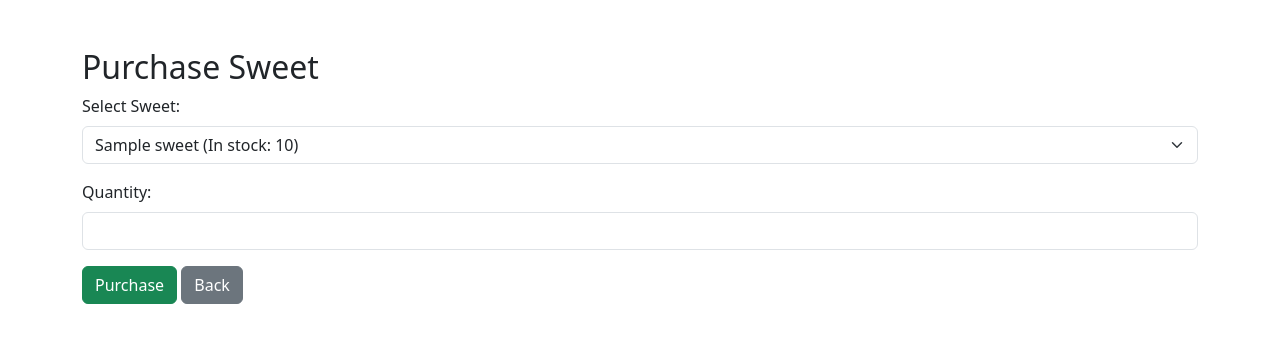
After one commit to DaxMistry27/Incubyte_Task, a Django app: page /purchase/ in a window 1280 px wide. The commit adds this page. Shown: the top 343 px of the page. Run offline with Django 5.2, Linux system fonts and the light colour scheme; tables that the repository leaves empty hold one stand-in row (values such as "Sample post").

Commit message:
Add Purchase Sweet operation with TDD, view, and error handling

```diff
--- a/shop/templates/shop/add_sweet.html
+++ b/shop/templates/shop/add_sweet.html
@@ -7,6 +7,8 @@
 <body>
 <div class="container mt-5">
     <h2>Add New Sweet</h2>
+    <a href="{% url 'purchase_sweet' %}" class="btn btn-primary mt-3">Go to Purchase Page</a>
+
     <form method="post">
         {% csrf_token %}
         {{ form.as_p }}
--- /dev/null
+++ b/shop/templates/shop/purchase_sweet.html
@@ -0,0 +1,36 @@
+<!DOCTYPE html>
+<html>
+<head>
+    <title>Purchase Sweet</title>
+    <link href="https://cdn.jsdelivr.net/npm/bootstrap@5.3.3/dist/css/bootstrap.min.css" rel="stylesheet">
+</head>
+<body>
+<div class="container mt-5">
+    <h2>Purchase Sweet</h2>
+
+    {% if error %}
+        <div class="alert alert-danger">{{ error }}</div>
+    {% endif %}
+
+    <form method="post">
+        {% csrf_token %}
+        <div class="mb-3">
+            <label for="sweet_id" class="form-label">Select Sweet:</label>
+            <select name="sweet_id" class="form-select" required>
+                {% for sweet in sweets %}
+                    <option value="{{ sweet.id }}">{{ sweet.name }} (In stock: {{ sweet.quantity }})</option>
+                {% endfor %}
+            </select>
+        </div>
+
+        <div class="mb-3">
+            <label for="quantity" class="form-label">Quantity:</label>
+            <input type="number" name="quantity" class="form-control" min="1" required>
+        </div>
+
+        <button type="submit" class="btn btn-success">Purchase</button>
+        <a href="{% url 'add_sweet' %}" class="btn btn-secondary">Back</a>
+    </form>
+</div>
+</body>
+</html>
--- a/shop/urls.py
+++ b/shop/urls.py
@@ -1,7 +1,8 @@
 from django.urls import path
-from .views import add_sweet, delete_sweet
+from .views import add_sweet, delete_sweet, purchase_sweet
 
 urlpatterns = [
     path('add/', add_sweet, name='add_sweet'),
     path('delete/<int:sweet_id>/', delete_sweet, name='delete_sweet'),
+    path('purchase/', purchase_sweet, name='purchase_sweet'),
 ]
--- a/shop/views.py
+++ b/shop/views.py
@@ -1,5 +1,5 @@
 from django.shortcuts import render, redirect,get_object_or_404
-
+from django.contrib import messages
 from .models import Sweet
 from .forms import SweetForm
 
@@ -48,3 +48,24 @@ def delete_sweet(request, sweet_id):
         sweet.delete()
         return redirect('add_sweet')
     return render(request, 'shop/confirm_delete.html', {'sweet': sweet})
+
+def purchase_sweet(request):
+    sweets = Sweet.objects.all()
+    error = None
+
+    if request.method == 'POST':
+        sweet_id = request.POST.get('sweet_id')
+        quantity = int(request.POST.get('quantity', 0))
+        sweet = get_object_or_404(Sweet, id=sweet_id)
+
+        if sweet.quantity >= quantity:
+            sweet.quantity -= quantity
+            sweet.save()
+            return redirect('add_sweet')
+        else:
+            error = "Not enough stock"
+
+    return render(request, 'shop/purchase_sweet.html', {
+        'sweets': sweets,
+        'error': error
+    })
```
Also changed, not shown: shop/tests.py (+30 -0 lines).
